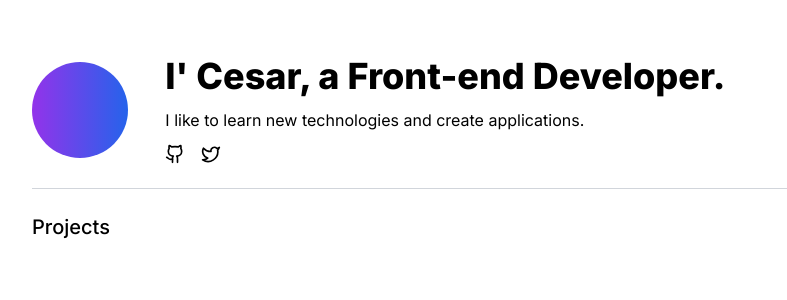
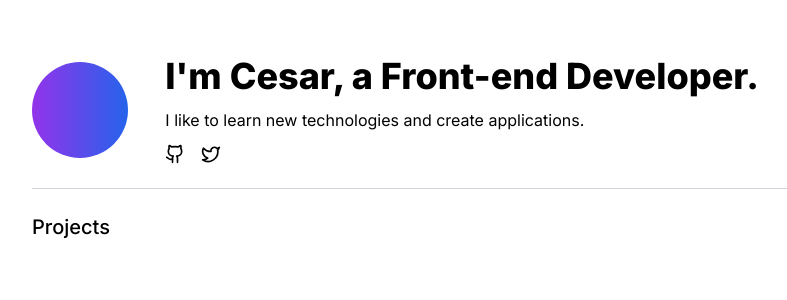
Before and after one commit to cesarscfilho/cesarsilva.site, a Next.js app: page / in a window 1280 px wide. Shown: the top 300 px of the page, without its empty margins (224-1011 px from the left). Built offline with nearby package versions, Linux system fonts and the light colour scheme.

Commit message:
fix: add m

```diff
--- a/src/app/page.tsx
+++ b/src/app/page.tsx
@@ -8,7 +8,7 @@ export default function Home() {
         <div className="h-24 w-24 rounded-full bg-gradient-to-r from-purple-600 to-blue-600" />
         <div className="col-span-5 space-y-3">
           <h1 className="text-4xl font-extrabold mb-0">
-            I&apos; Cesar, a Front-end Developer.
+            I&apos;m Cesar, a Front-end Developer.
           </h1>
           <p>I like to learn new technologies and create applications.</p>
           <div className="flex gap-4">
```
